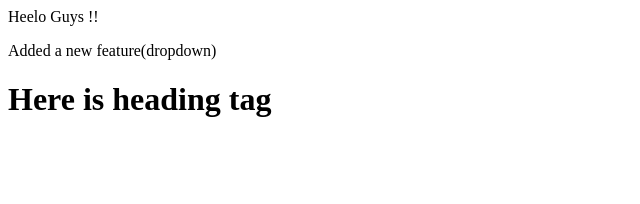
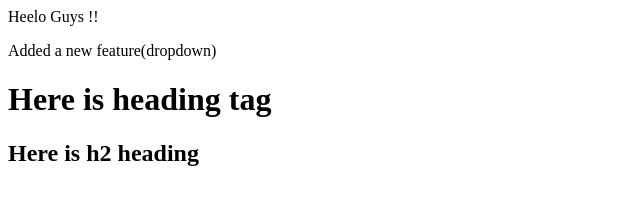
Before and after one commit to javedsunny7-Github/git2-demo-tb-, a plain HTML site: page index.html in a window 1280 px wide. Shown: the whole page, without its empty margins (0-640 px from the left). Drawn offline with Linux system fonts and the light colour scheme.

Commit message:
h2 tag added

```diff
--- a/index.html
+++ b/index.html
@@ -1,3 +1,4 @@
 <p>Heelo Guys !!</p>
 <p>Added a new feature(dropdown)</p>
 <h1>Here is heading tag</h1>
+<h2>Here is h2 heading</h2>
```
